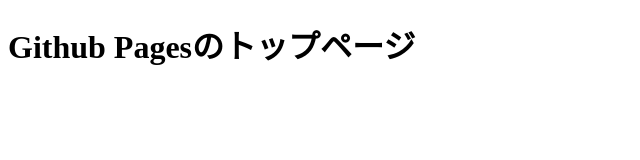
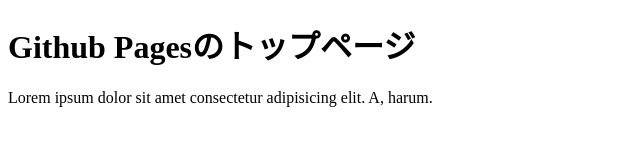
Before and after one commit to businessmatsuki-pine/busipine, a plain HTML site: page index.html in a window 1280 px wide. Shown: the whole page, without its empty margins (0-640 px from the left). Drawn offline with Linux system fonts and the light colour scheme.

Commit message:
h1の下に文章追加

```diff
--- a/index.html
+++ b/index.html
@@ -7,5 +7,6 @@
 </head>
 <body>
     <h1>Github Pagesのトップページ</h1>
+    <p>Lorem ipsum dolor sit amet consectetur adipisicing elit. A, harum.</p>
 </body>
 </html>
```
